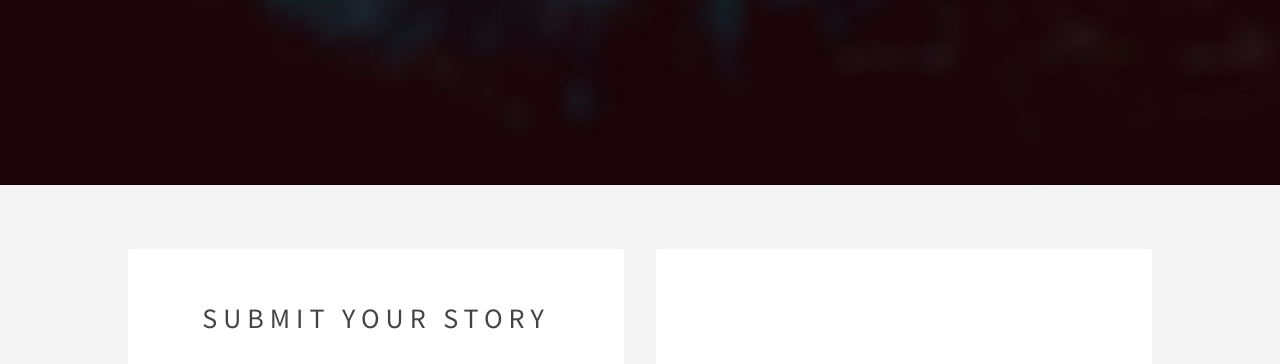
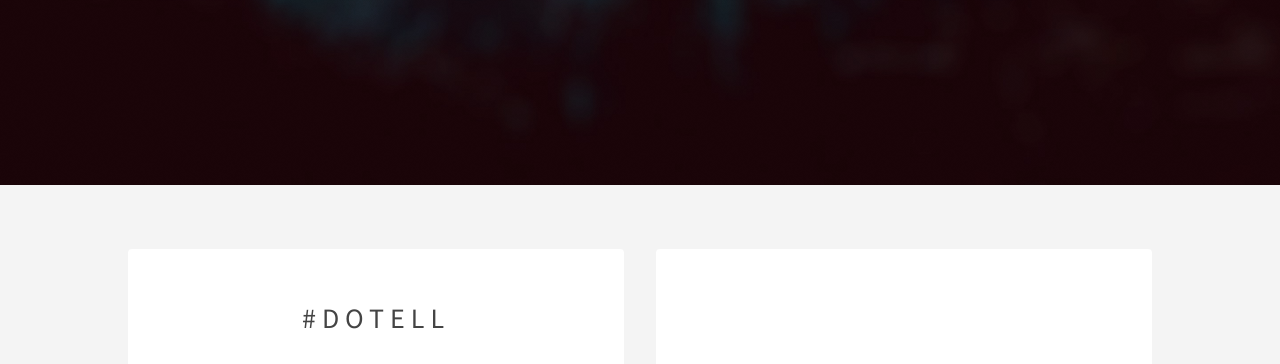
Before and after one commit to mohitjamdagni/mohitjamdagni.github.io, a plain HTML site: page index.html in a window 1280 px wide. Shown: the part 415-779 px from the top of the page. Drawn offline with nearby package versions, Linux system fonts and the light colour scheme.

Commit message:
Update index.html

```diff
--- a/index.html
+++ b/index.html
@@ -30,7 +30,7 @@
 						<li><a href="#" class="button">More</a></li>
 					</ul> -->
 
-					<h2>Submit your story</h2>
+					<h2>#DoTell</h2>
 					<textarea id="story" rows="7"></textarea>
 					<br/>
 					<button title="Submit" onclick="createChart()" style="size: 10px">Submit</button>
```
